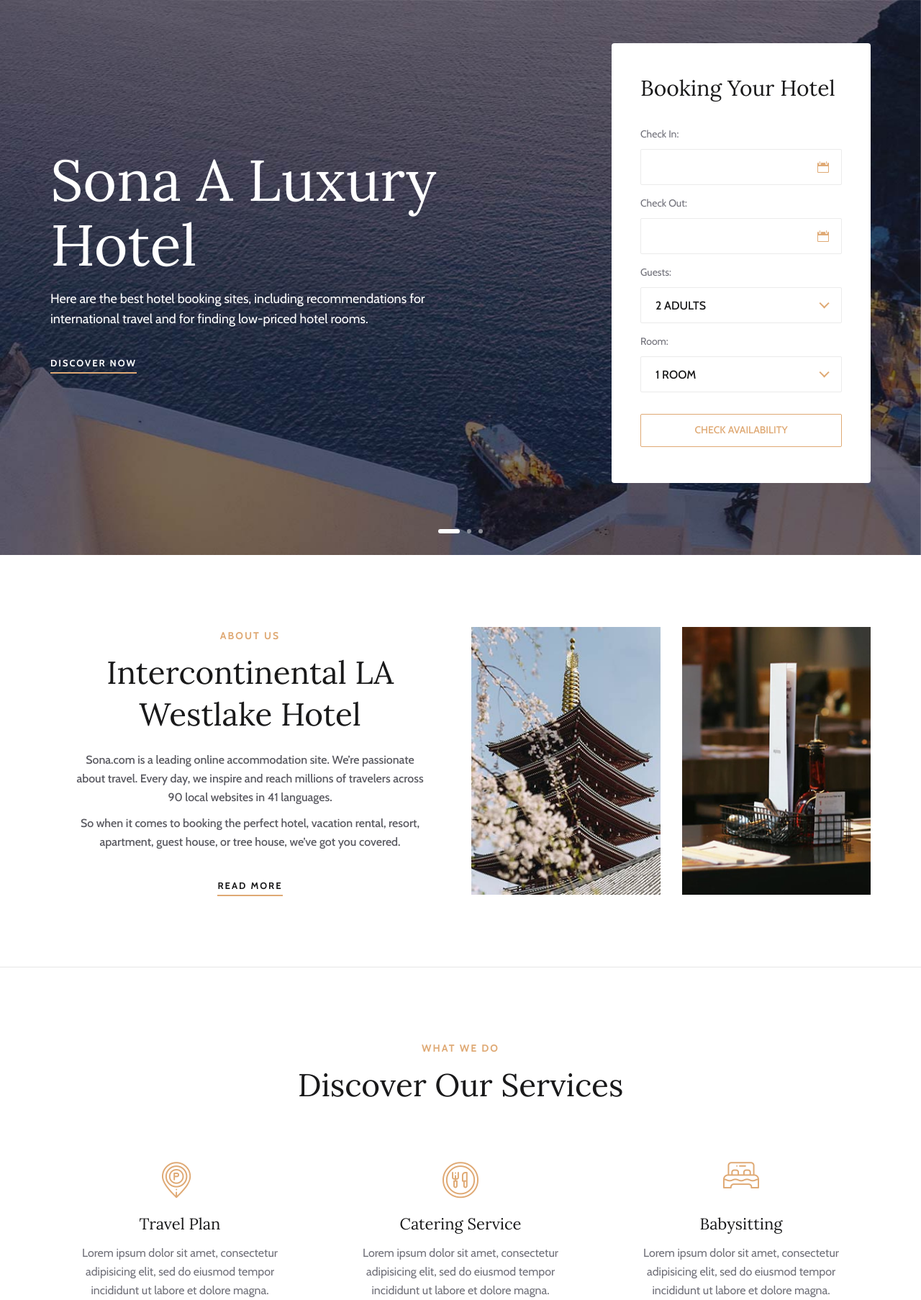
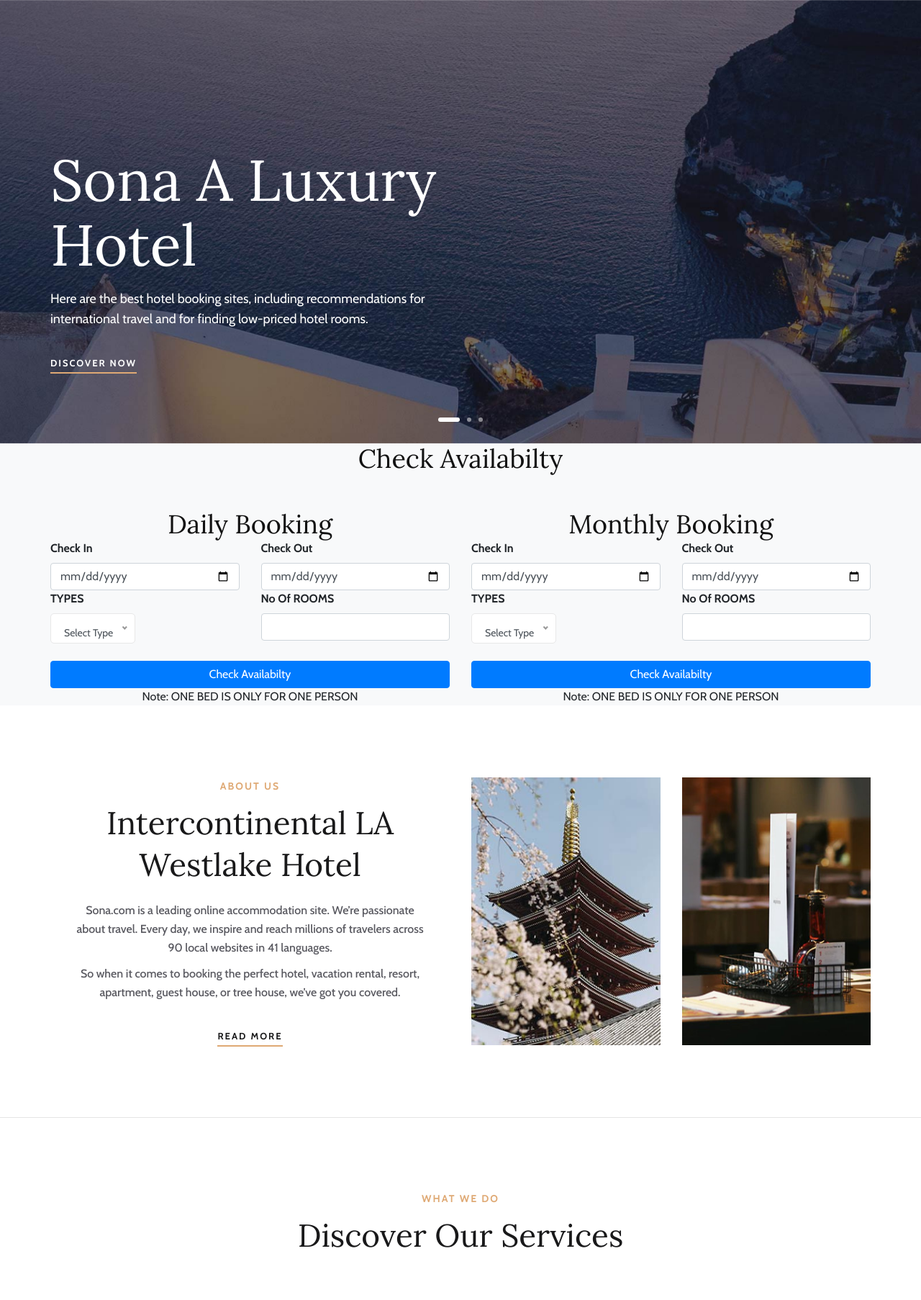
Before and after one commit to pratikpawar05/hostel-management, a PHP site: page / in a window 1280 px wide. Shown: the part 130-1936 px from the top of the page at 72% size. Run offline with PHP 8.4, Linux system fonts and the light colour scheme.

Commit message:
working on check availability

```diff
--- a/index.php
+++ b/index.php
@@ -22,7 +22,7 @@
 						<a href="#" class="primary-btn">Discover Now</a>
 					</div>
 				</div>
-				<div class="col-xl-4 col-lg-5 offset-xl-2 offset-lg-1">
+				<!-- <div class="col-xl-4 col-lg-5 offset-xl-2 offset-lg-1">
 					<div class="booking-form">
 						<h3>Booking Your Hotel</h3>
 						<form action="#">
@@ -53,7 +53,7 @@
 							<button type="submit">Check Availability</button>
 						</form>
 					</div>
-				</div>
+				</div> -->
 			</div>
 		</div>
 		<div class="hero-slider owl-carousel">
@@ -63,6 +63,115 @@
 		</div>
 	</section>
 	<!-- Hero Section End -->
+	<section class="section bg-light"  id="next">
+      <div class="container " id="check">
+        <div class="row">
+          <div class="col-md-7 mx-auto text-center mb-5">
+            <h2 class="headingv">Check Availabilty</h2>
+          </div>
+        </div>
+        <div class="row">
+          <div class="col-md-6">
+          <div class="block-32">
+
+            <form action="check_availibility.php" method="post">
+              <center><h2>Daily Booking</h2></center>
+              <div class="row">
+                <div class="col-md-6 mb-3 mb-lg-0 col-lg-6">
+                  <label for="checkin_date" class="font-weight-bold text-black">Check In</label>
+                    <input type="date" class="form-control" name="checkin">
+                </div>
+                <div class="col-md-6 mb-3 mb-lg-0 col-lg-6">
+                  <label for="checkout_date" class="font-weight-bold text-black">Check Out</label>
+                    <input type="date" name="checkout" class="form-control">
+                </div>
+</div>
+<div class="row">
+                <div class="col-md-6 mb-3 mb-md-0 col-lg-6">
+                      <label for="adults" class="font-weight-bold text-black">TYPES</label>
+                      <div class="field-icon-wrap">
+                        <div class="icon"><span class="ion-ios-arrow-down"></span></div>
+                        <select name="type" id="Types" class="form-control">
+                          <option value="T">Select Type</option>
+                          <option value="single bed">Single Bed</option>
+                          <option value="double bed">Double Bed</option>
+                          <option value="Ac with single bed">AC With Single Bed</option>
+						  <option value="Ac with double bed">AC With Double Bed</option>
+                        </select>
+                      </div>
+                    </div>
+                    <div class="col-md-6 mb-3 mb-md-0 col-lg-6">
+                      <label for="children" class="font-weight-bold text-black">No Of ROOMS</label>
+                      <!-- <div class="field-icon-wrap">
+                        <div class="icon"><span class="ion-ios-arrow-down"></span></div> -->
+                        <input type="number" name="no_of_rooms" id="rooms" class="form-control">
+
+                    </div>
+                  </div>
+                  <br>
+                  <center><button class="btn btn-primary btn-block text-white">Check Availabilty</button></center>
+              <center>
+              <span>Note: ONE BED IS ONLY FOR ONE PERSON</span>
+              </center>
+
+            </form>
+          </div>
+
+
+
+</div>
+<div class="col-md-6">
+          <div class="block-32">
+
+            <form action="check_monthavailibility.php" method="post">
+              <center><h2>Monthly Booking</h2></center>
+              <div class="row">
+                <div class="col-md-6 mb-3 mb-lg-0 col-lg-6">
+                  <label for="checkin_date" class="font-weight-bold text-black">Check In</label>
+                    <input type="date" class="form-control" name="checkin">
+                </div>
+                <div class="col-md-6 mb-3 mb-lg-0 col-lg-6">
+                  <label for="checkout_date" class="font-weight-bold text-black">Check Out</label>
+                    <input type="date" name="checkout" class="form-control">
+                </div>
+</div>
+<div class="row">
+                <div class="col-md-6 mb-3 mb-md-0 col-lg-6">
+                      <label for="adults" class="font-weight-bold text-black">TYPES</label>
+                      <div class="field-icon-wrap">
+                        <div class="icon"><span class="ion-ios-arrow-down"></span></div>
+                        <select name="type" id="Types" class="form-control">
+						<option value="T">Select Type</option>
+                          <option value="single bed">Single Bed</option>
+                          <option value="double bed">Double Bed</option>
+                          <option value="Ac with single bed">AC With Single Bed</option>
+						  <option value="Ac with double bed">AC With Double Bed</option>
+                        </select>
+                      </div>
+                    </div>
+                    <div class="col-md-6 mb-3 mb-md-0 col-lg-6">
+                      <label for="children" class="font-weight-bold text-black">No Of ROOMS</label>
+                      <!-- <div class="field-icon-wrap">
+                        <div class="icon"><span class="ion-ios-arrow-down"></span></div> -->
+                        <input type="number" name="no_of_rooms" id="rooms" class="form-control">
+
+                    </div>
+                  </div>
+                  <br>
+                  <center><button class="btn btn-primary btn-block text-white">Check Availabilty</button></center>
+              <center>
+              <span>Note: ONE BED IS ONLY FOR ONE PERSON</span>
+              </center>
+
+            </form>
+          </div>
+
+
+
+</div>
+        </div>
+      </div>
+    </section>
 
 	<!-- About Us Section Begin -->
 	<section class="aboutus-section spad">
```
Also changed, not shown: check_availibility.php (added, +57 -0 lines), css/style.css (line endings or trailing spaces).
